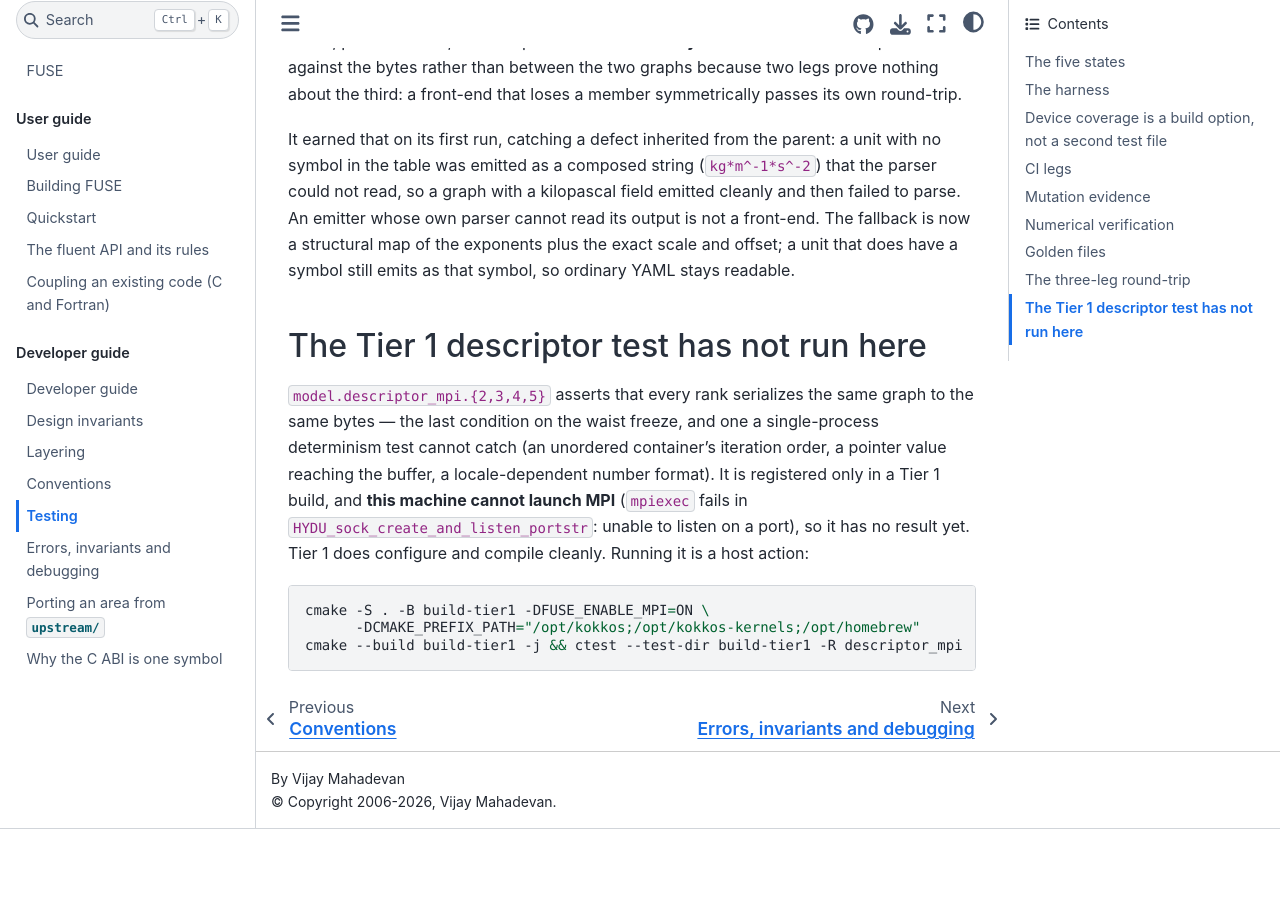
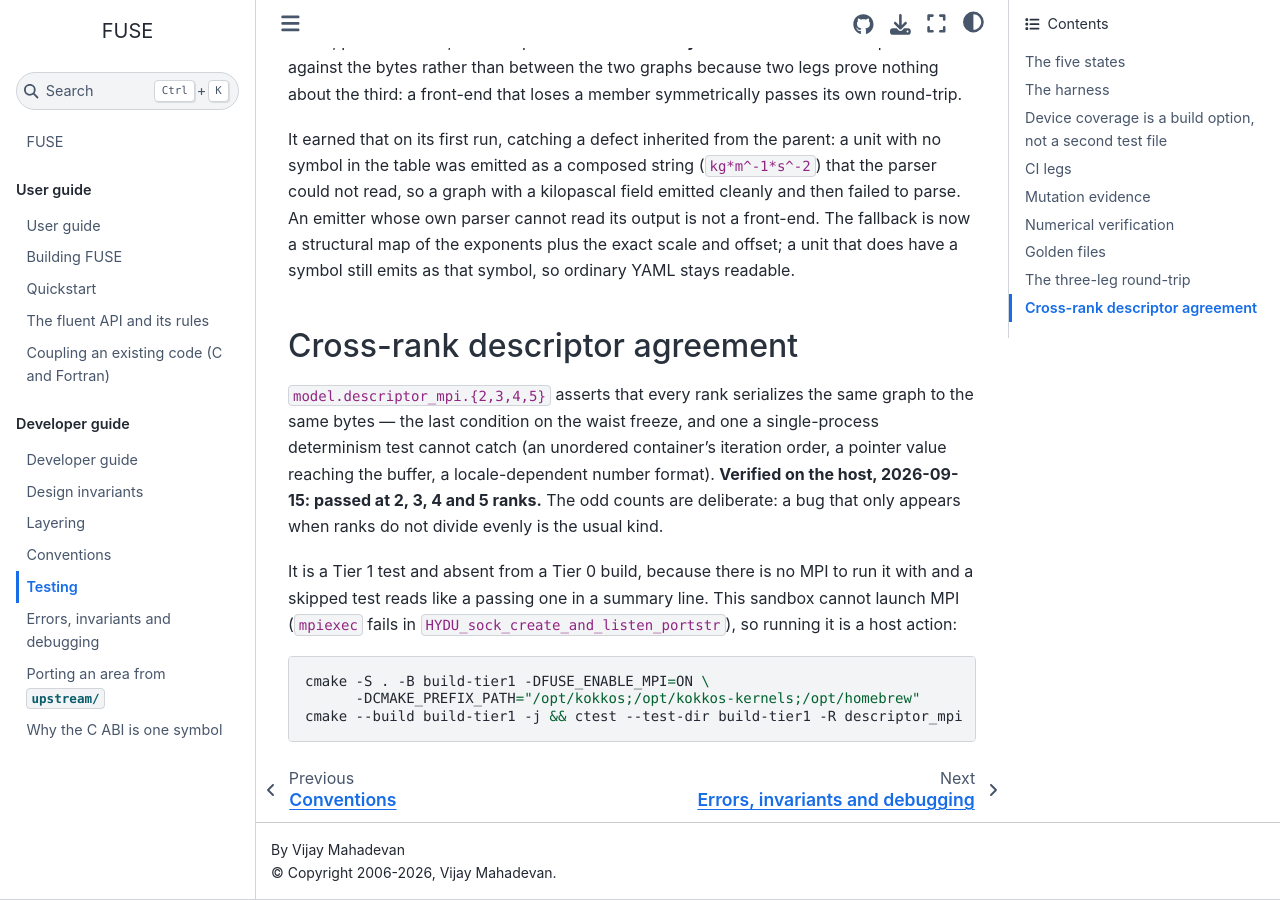
Before and after one commit to vijaysm/fuse, a Sphinx documentation site: the page built from docs/dev/testing.md, in a window 1280 px wide and 900 px high, scrolled down 2993 px. Built offline with Sphinx 7.4.7 and the Sphinx Book theme 1.1.4, drawn with Linux system fonts in a browser that asks for light colours; pages that are not in the unit, such as notebooks, are missing from menus; before the commit the page ends 3822 px from its top, so only the background shows below that.

Commit message:
Document the verified cross-rank descriptor agreement test
The descriptor test passed at 2, 3, 4 and 5 ranks on a host with working
MPI (796/796 pass, 4 MOAB-dependent skips), so testing.md now states the
result instead of calling it pending, and UPSTREAMS.lock records the
run.

````diff
--- a/docs/dev/testing.md
+++ b/docs/dev/testing.md
@@ -117,14 +117,17 @@ read its output is not a front-end. The fallback is now a structural map of the
 exact scale and offset; a unit that does have a symbol still emits as that symbol, so ordinary YAML
 stays readable.
 
-## The Tier 1 descriptor test has not run here
+## Cross-rank descriptor agreement
 
-`model.descriptor_mpi.{2,3,4,5}` asserts that every rank serializes the same graph to the same bytes —
-the last condition on the waist freeze, and one a single-process determinism test cannot catch (an
+`model.descriptor_mpi.{2,3,4,5}` asserts that every rank serializes the same graph to the same bytes
+— the last condition on the waist freeze, and one a single-process determinism test cannot catch (an
 unordered container's iteration order, a pointer value reaching the buffer, a locale-dependent number
-format). It is registered only in a Tier 1 build, and **this machine cannot launch MPI** (`mpiexec`
-fails in `HYDU_sock_create_and_listen_portstr`: unable to listen on a port), so it has no result yet.
-Tier 1 does configure and compile cleanly. Running it is a host action:
+format). **Verified on the host, 2026-09-15: passed at 2, 3, 4 and 5 ranks.** The odd counts are
+deliberate: a bug that only appears when ranks do not divide evenly is the usual kind.
+
+It is a Tier 1 test and absent from a Tier 0 build, because there is no MPI to run it with and a
+skipped test reads like a passing one in a summary line. This sandbox cannot launch MPI (`mpiexec`
+fails in `HYDU_sock_create_and_listen_portstr`), so running it is a host action:
 
 ```bash
 cmake -S . -B build-tier1 -DFUSE_ENABLE_MPI=ON \
````
Also changed, not shown: 1 other file.
